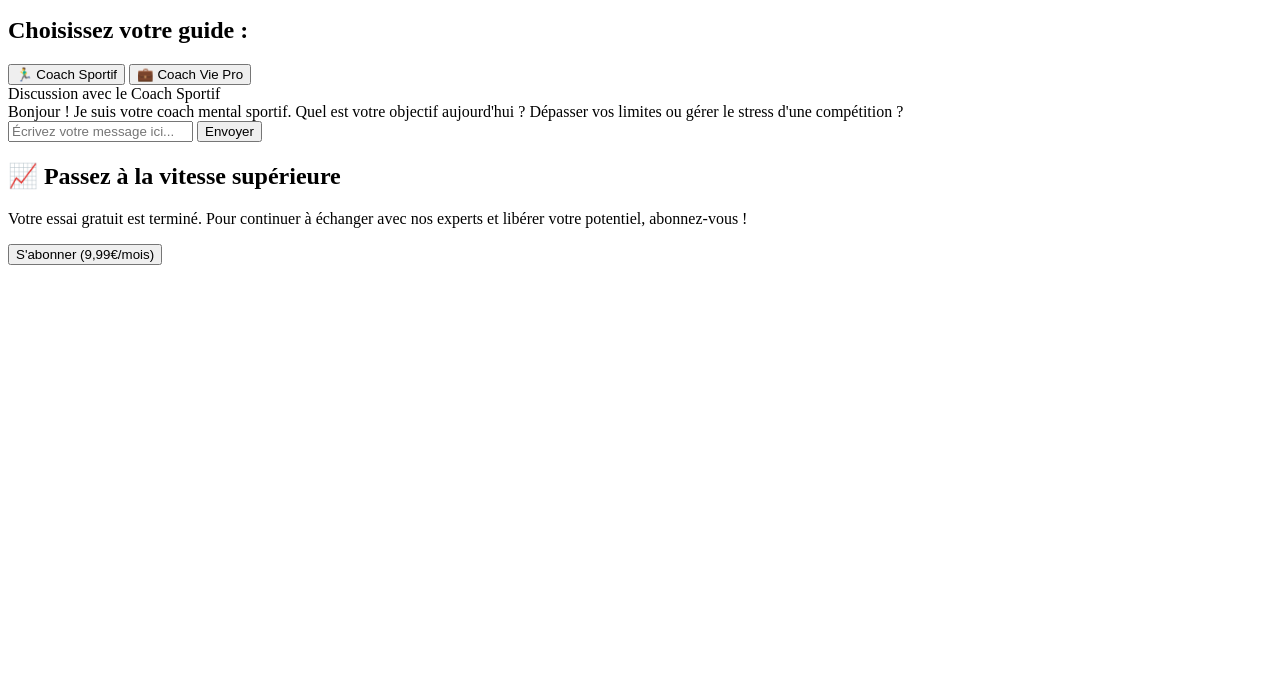
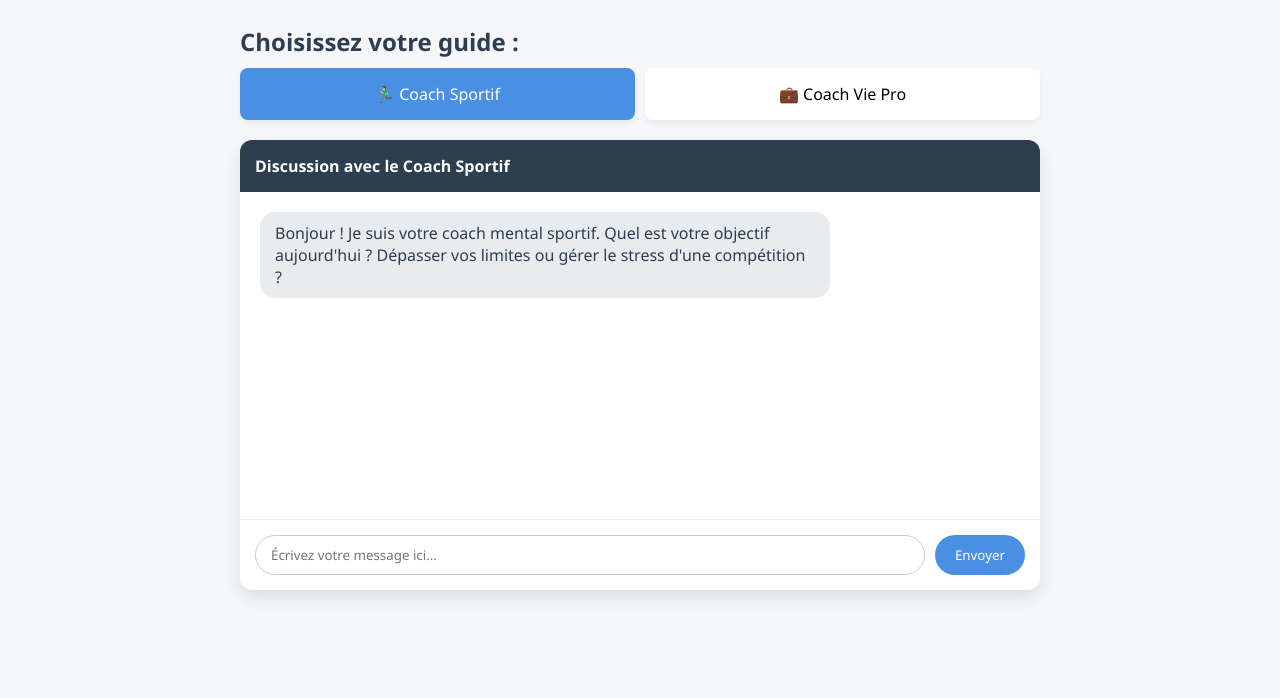
Before and after one commit to charlespatrigeon/maynd, a plain HTML site: page index.html in a window 1280 px wide. Shown: the part 102-800 px from the top of the page. Drawn offline with Linux system fonts and the light colour scheme; a script that the page names is missing.

Commit message:
Update index.html

```diff
--- a/index.html
+++ b/index.html
@@ -4,7 +4,8 @@
     <meta charset="UTF-8">
     <meta name="viewport" content="width=device-width, initial-scale=1.0">
     <title>MindCoach - Votre Accompagnement Mental</title>
-    <link rel="stylesheet" href="style.css">
+    <link rel="stylesheet" href="gemini-code-1781008098930.css">
+    <script src="gemini-code-1781008102469.js"></script>
 </head>
 <body>
 
```
